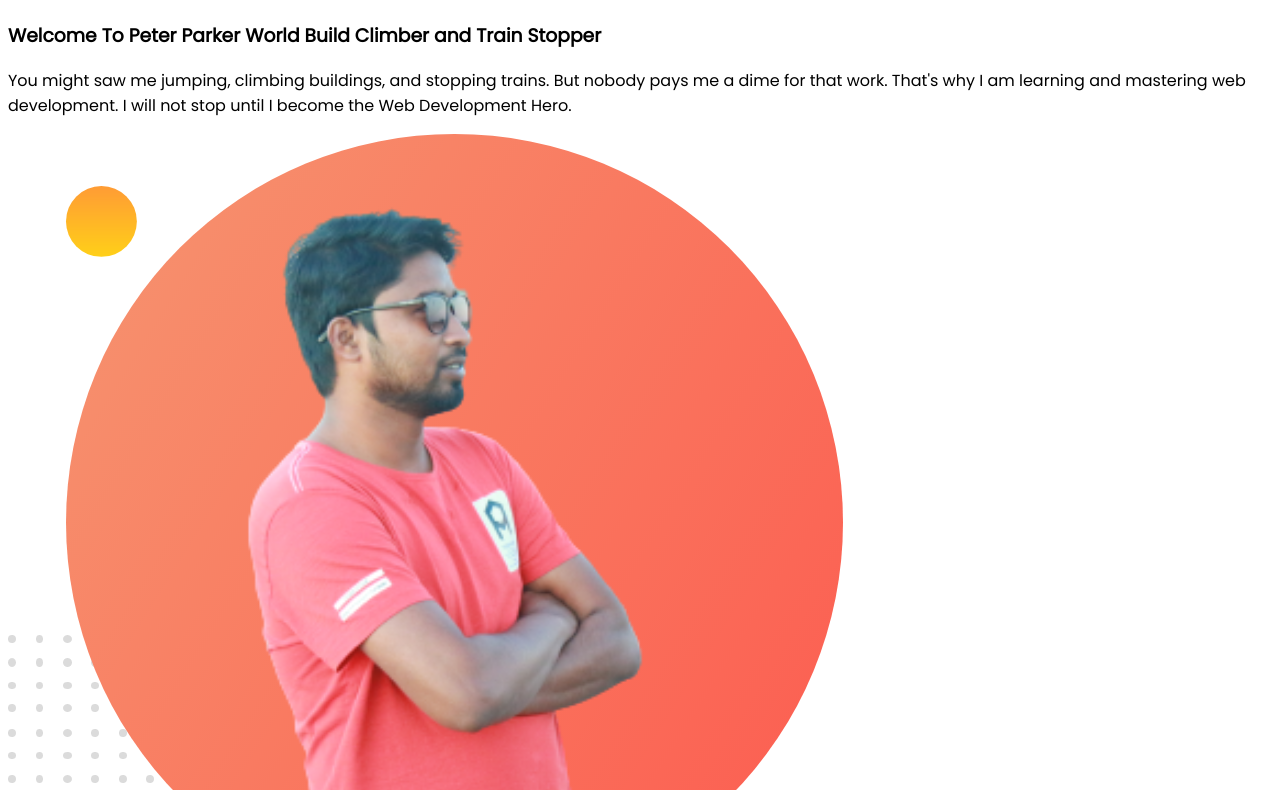
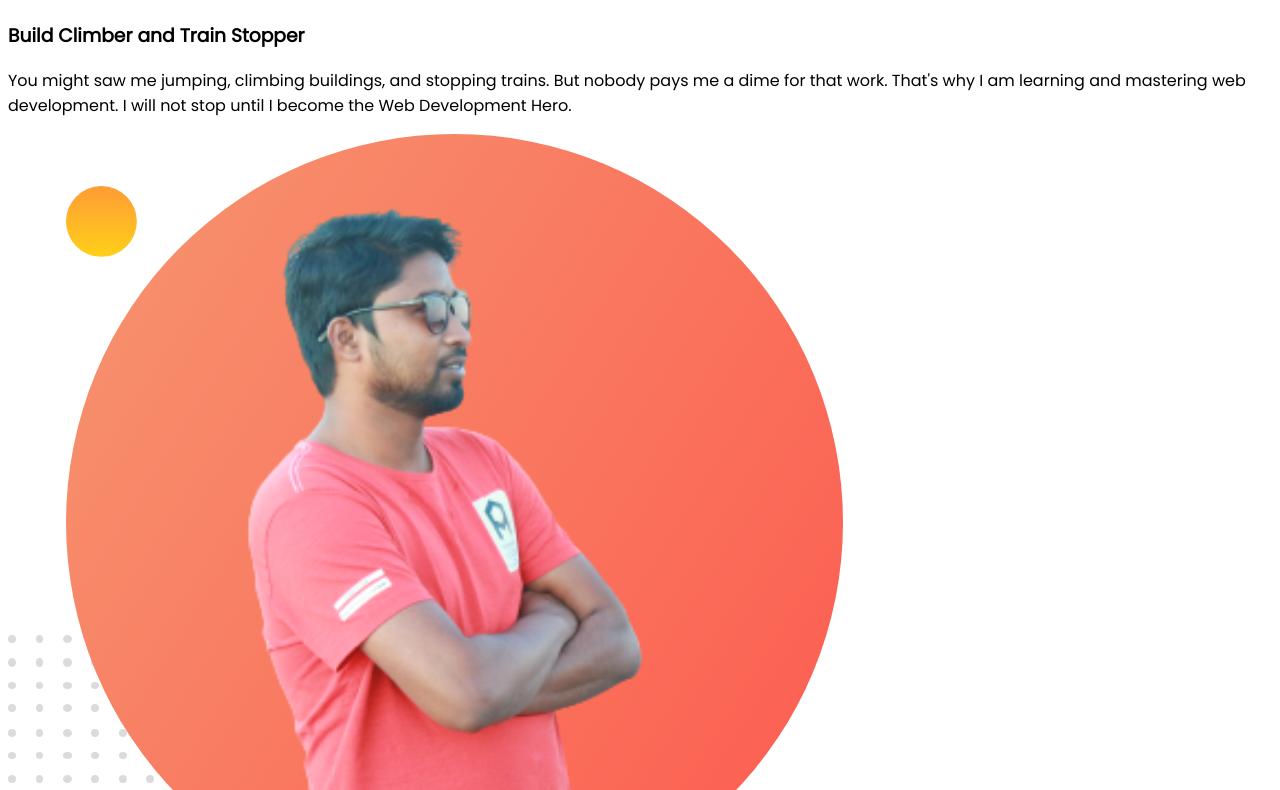
Before and after one commit to shakeradnan/Developer-portfolio, a plain HTML site: page index.html in a window 1280 px wide. Shown: the part 230-1020 px from the top of the page. Drawn offline with Linux system fonts and the light colour scheme.

```diff
--- a/index.html
+++ b/index.html
@@ -13,9 +13,7 @@
 <body>
     <h1>wellcome To</h1>
     <h1>Shaker Adnan World</h1>
-    <h3>Welcome To
-        Peter Parker World
-        Build Climber and Train Stopper</h3>
+    <h3>Build Climber and Train Stopper</h3>
         <p>You might saw me jumping, climbing buildings, and stopping trains. But nobody pays me a dime for that work. That's why I am learning and mastering web development. I will not stop until I become the Web Development Hero.</p>
         <img src="images/my-edit-pic.png" alt="Shaker Adnan picture">
 </body>
```
